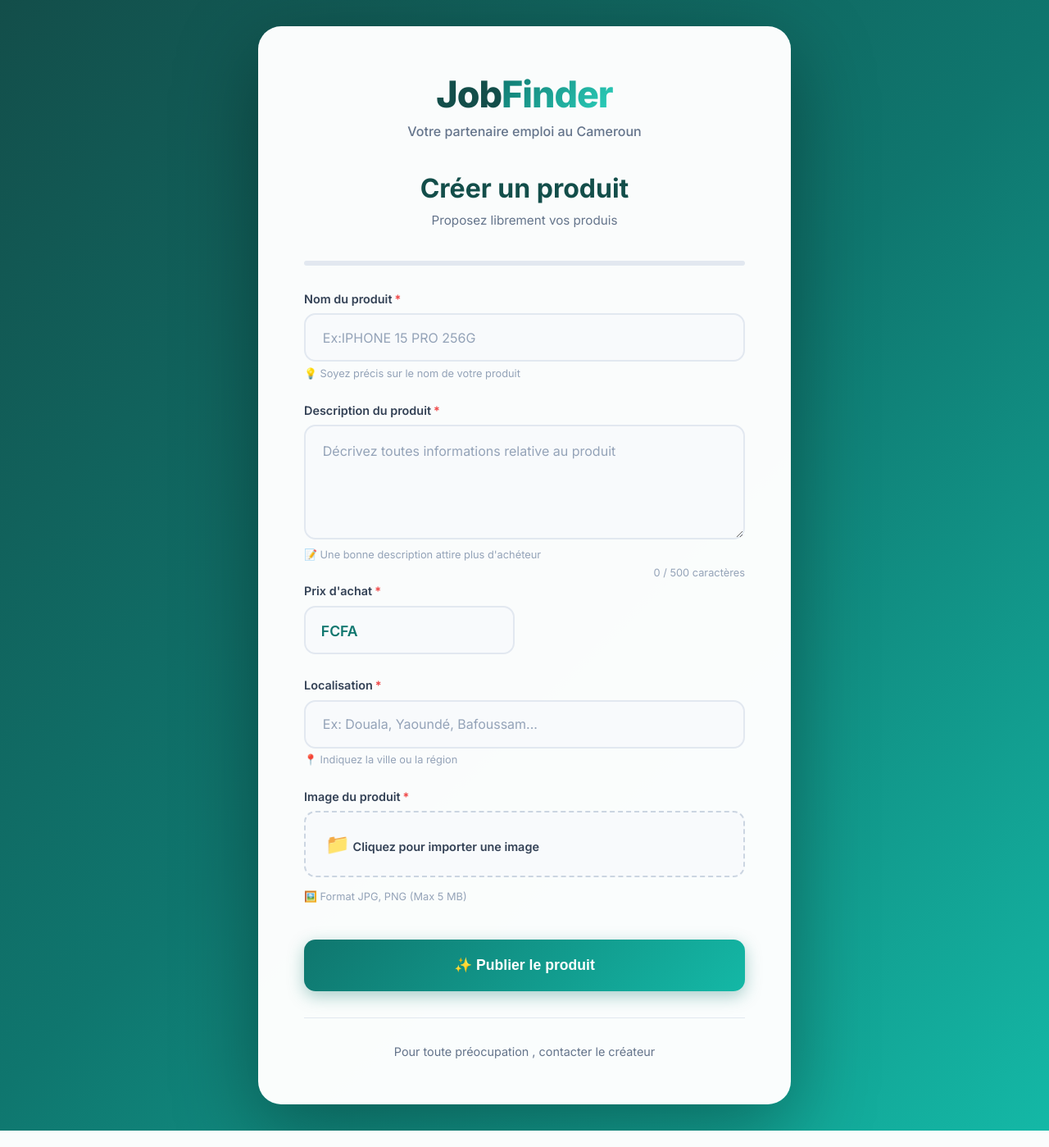
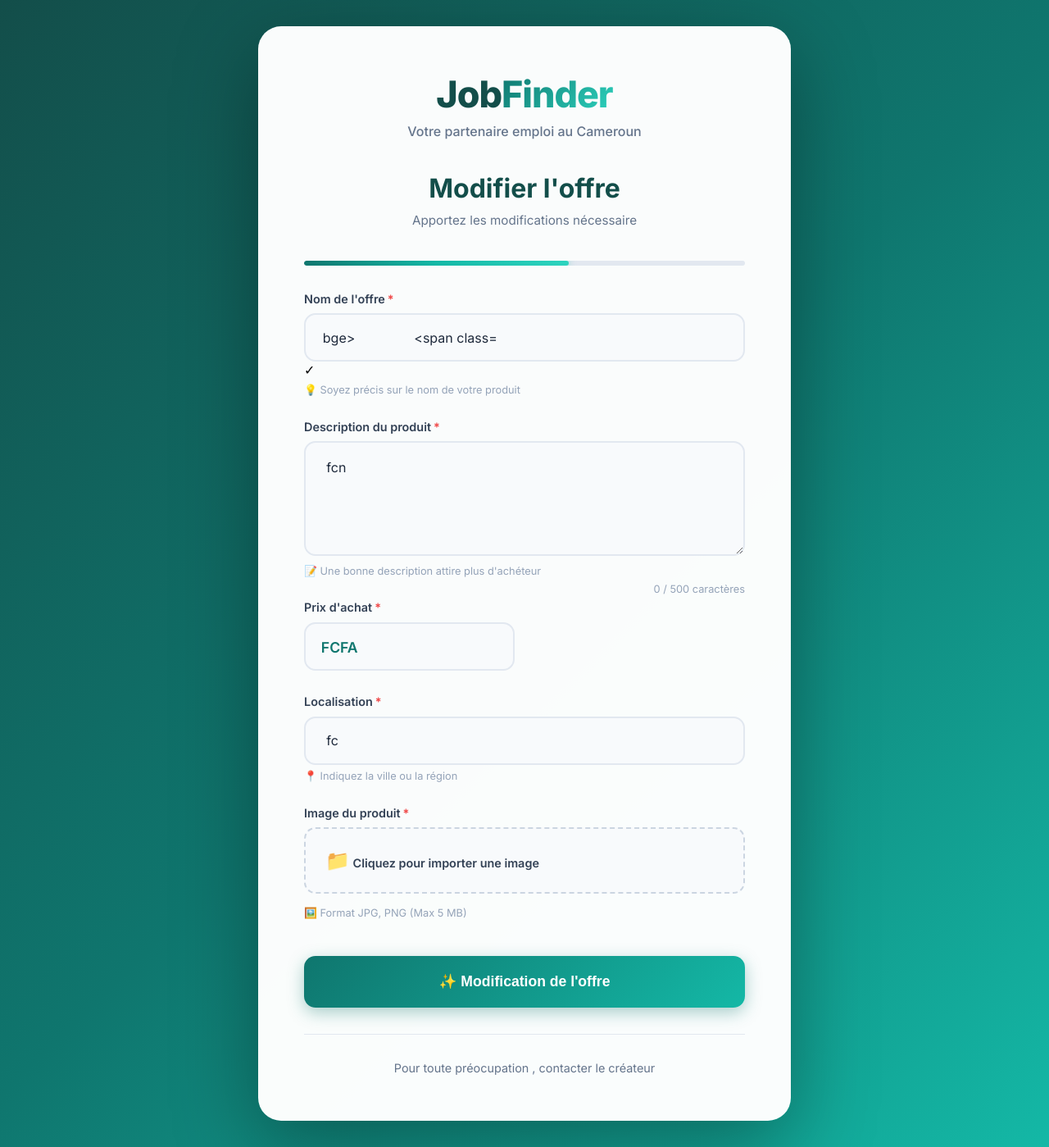
Before and after one commit to Kevin0william/jobfinder, a Django app: page /modif_offre/26 in a window 1280 px wide. Shown: the whole page at 82% size. Run offline with Django 5.2, Linux system fonts and the light colour scheme; a user stored in the database is signed in; data comes from the database, SQL or seed files in the repository.

Commit message:
Update template for modifying job offers

```diff
--- a/app/templates/app/modif_offre.html
+++ b/app/templates/app/modif_offre.html
@@ -4,7 +4,7 @@
 <head>
     <meta charset="UTF-8">
     <meta name="viewport" content="width=device-width, initial-scale=1.0">
-    <title>Modifier un produit - JobFinder</title>
+    <title>Modifier une offre - JobFinder</title>
     <link href="https://fonts.googleapis.com/css2?family=Inter:wght@300;400;500;600;700;800&display=swap" rel="stylesheet">
     <style>
         * {
@@ -491,8 +491,8 @@
         </div>
 
         <div class="form-title">
-            <h2>Créer un produit</h2>
-            <p>Proposez librement vos produis</p>
+            <h2>Modifier l'offre</h2>
+            <p>Apportez les modifications nécessaire </p>
         </div>
 
         <div class="progress-bar">
@@ -503,15 +503,15 @@
             {% csrf_token %}
 
             <div class="form-group full-width">
-                <label for="titre">Nom du produit<span class="required">*</span></label>
-                <input type="text" id="titre" name="nom" placeholder="Ex:IPHONE 15 PRO 256G" required autocomplete="off">
+                <label for="titre">Nom de l'offre<span class="required">*</span></label>
+                <input type="text" id="titre" name="titre" placeholder="Ex:IPHONE 15 PRO 256G" required autocomplete="off" value="{{ offre.titre }}>
                 <span class="validation-icon" id="titreIcon">✓</span>
                 <div class="input-hint">💡 Soyez précis sur le nom de votre produit</div>
             </div>
 
             <div class="form-group full-width">
                 <label for="description">Description du produit<span class="required">*</span></label>
-                <textarea id="description" name="description" placeholder="Décrivez toutes informations relative au produit" required></textarea>
+                <textarea id="description" name="description" placeholder="Décrivez toutes informations relative au produit" required> {{ offre.description }} </textarea>
                 <span class="char-counter" id="charCounter">0 / 500 caractères</span>
                 <div class="input-hint">📝 Une bonne description attire plus d'achéteur</div>
             </div>
@@ -521,7 +521,7 @@
                     <label for="salaire">Prix d'achat<span class="required">*</span></label>
                     <div class="salary-input-wrapper">
                         <span class="currency-symbol">FCFA</span>
-                        <input type="number" id="salaire" name="prix" placeholder="" required min="0">
+                        <input type="number" id="salaire" name="prix" placeholder="" required min="0" value=" {{ offre.salaire }} ">
                     </div>
                     <span class="validation-icon" id="salaireIcon">✓</span>
                 </div>
@@ -530,7 +530,7 @@
 
             <div class="form-group full-width">
                 <label for="ville">Localisation<span class="required">*</span></label>
-                <input type="text" id="ville" name="ville" placeholder="Ex: Douala, Yaoundé, Bafoussam..." required autocomplete="off">
+                <input type="text" id="ville" name="ville" placeholder="Ex: Douala, Yaoundé, Bafoussam..." required autocomplete="off" value=" {{ offre.ville }} ">
                 <span class="validation-icon" id="villeIcon">✓</span>
                 <div class="input-hint">📍 Indiquez la ville ou la région</div>
             </div>
@@ -542,7 +542,7 @@
                         <span class="file-upload-icon">📁</span>
                         <span id="fileLabelText">Cliquez pour importer une image</span>
                     </label>
-                    <input type="file" id="image" name="image" accept="image/*" required>
+                    <input type="file" id="image" name="image" accept="image/*">
                 </div>
                 <div class="file-preview" id="filePreview">
                     <img id="previewImage" src="" alt="Aperçu">
@@ -556,7 +556,7 @@
             </div>
 
             <button type="submit" id="submitBtn">
-                <span>✨ Publier le produit</span>
+                <span>✨ Modification de l'offre</span>
             </button>
         </form>
 
```
